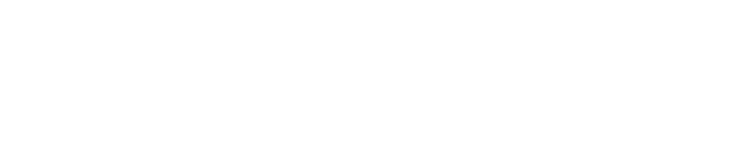
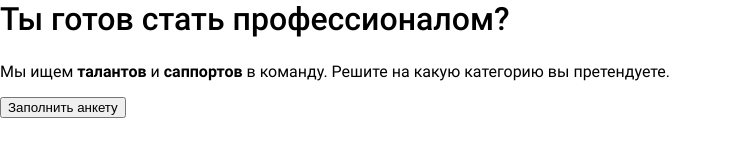
Before and after one commit to wrgraff/meandr, a website: page dist/index.html in a window 1280 px wide. Shown: the whole page, without its empty margins (0-732 px from the left). Drawn offline with Linux system fonts and the light colour scheme.

Commit message:
added header

```diff
--- a/dist/index.html
+++ b/dist/index.html
@@ -5,7 +5,7 @@
     <meta name="viewport" content="width=device-width, initial-scale=1.0">
     <meta http-equiv="X-UA-Compatible" content="ie=edge">
 
-    <title>Index page</title>
+    <title>Meandr test</title>
     <meta name="description" content="" />
     <meta name="keywords" content="" />
 
@@ -14,7 +14,19 @@
 </head>
 <body>
     <div class="page-layout">
-        <header class="page-header"></header>
+        <header class="page-header">
+            <div class="page-header__container">
+                <div class="page-header__title">
+                    <h1>Ты готов стать профессионалом?</h1>
+                </div>
+                <div class="page-hrader__subtitle">
+                    <p>Мы ищем <strong>талантов</strong> и <strong>саппортов</strong> в команду. Решите на какую категорию вы претендуете.</p>
+                </div>
+                <div class="page-header__actions">
+                    <button type="action-button" class="button">Заполнить анкету</button>
+                </div>
+            </div>
+        </header>
         <main class="page-main"></main>
         <footer class="page-footer"></footer>
     </div>
```
